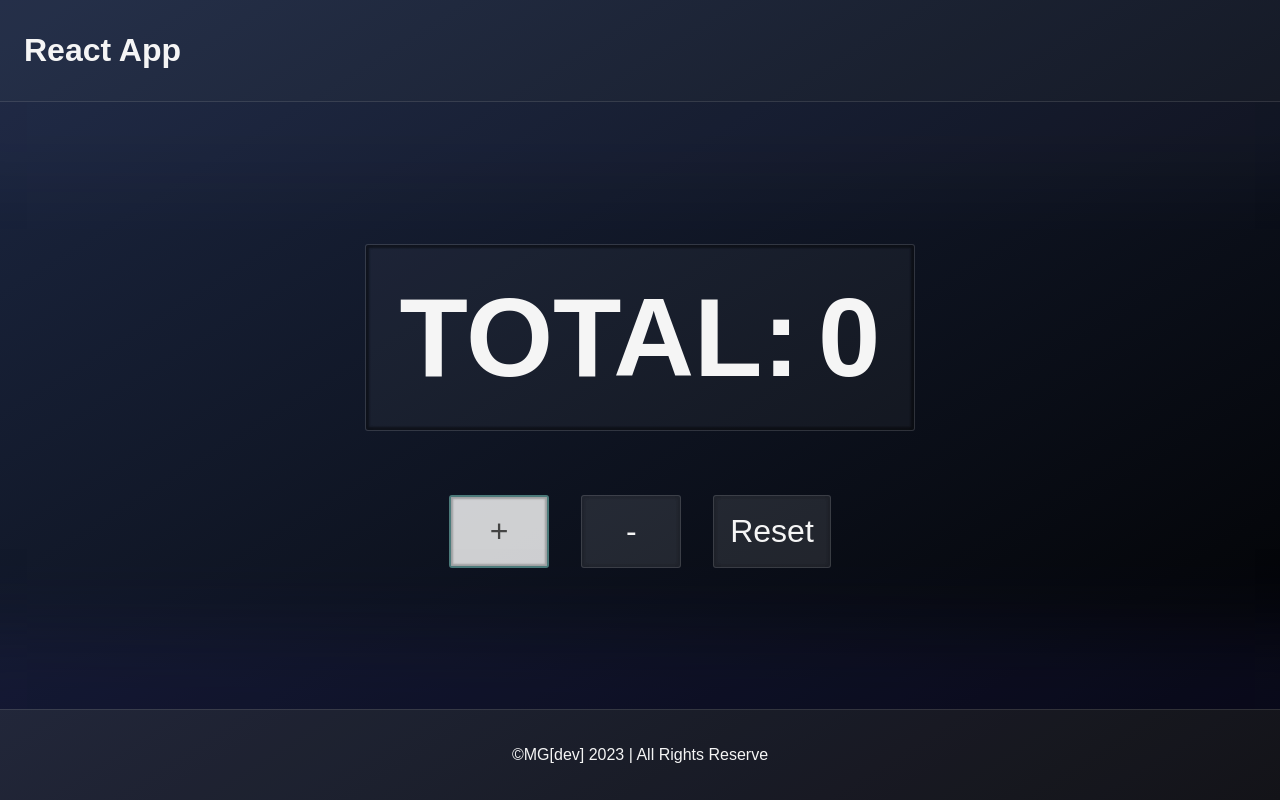
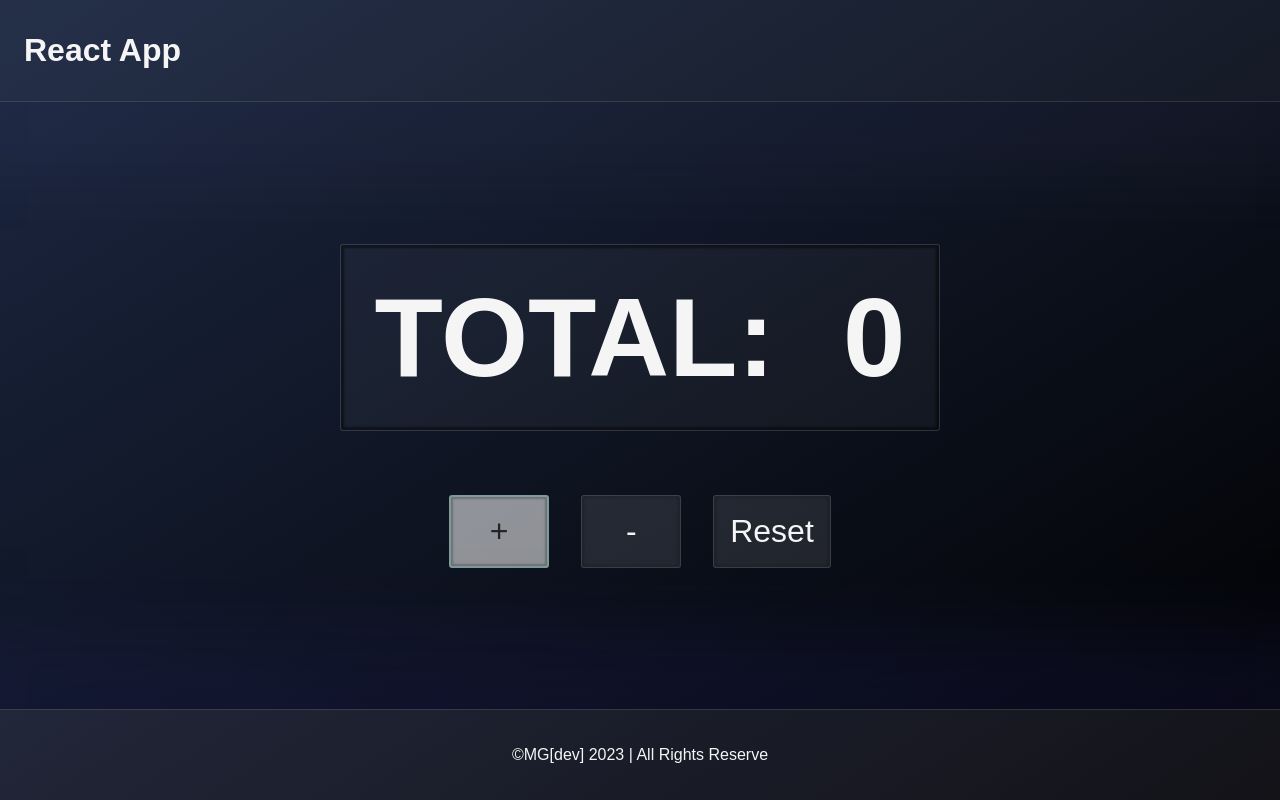
Before and after one commit to midcenturydude7/react-basic-course, a React (Vite) app: page / in a window 1280 px wide. In both pictures the pointer is over the button 499 px from the left and 531 px from the top of the page. Built offline with nearby package versions, Linux system fonts and the light colour scheme.

Commit message:
Updated styles

```diff
--- a/src/styles.scss
+++ b/src/styles.scss
@@ -38,7 +38,7 @@ body {
     .main-title {
       display: flex;
       justify-content: space-between;
-      min-width: 550px;
+      min-width: 600px;
       text-transform: uppercase;
       color: whitesmoke;
       font-size: 7rem;
@@ -69,9 +69,9 @@ body {
           inset 0 0 2px 3px rgba(0, 0, 0, 0.25);
 
         &:hover {
-          background: #ffffffcc;
-          color: #444444;
-          border: 2px solid #4b7a7a;
+          background: #ffffff8a;
+          color: #242424;
+          border: 2px solid #7d9b9b;
           box-shadow: inset 0 0 2px 2px rgba(0, 0, 0, 0.125),
             inset 0 0 2px 2px rgba(0, 0, 0, 0.125);
         }
```
